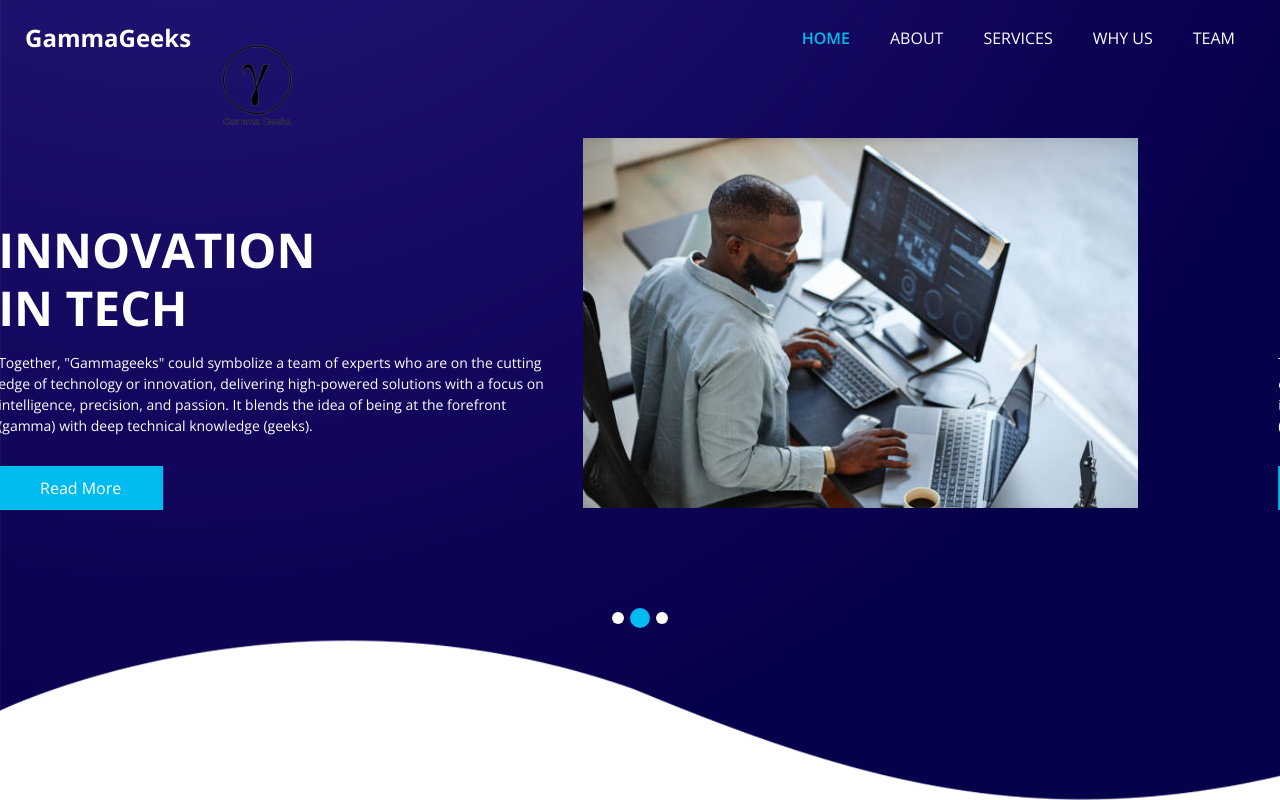
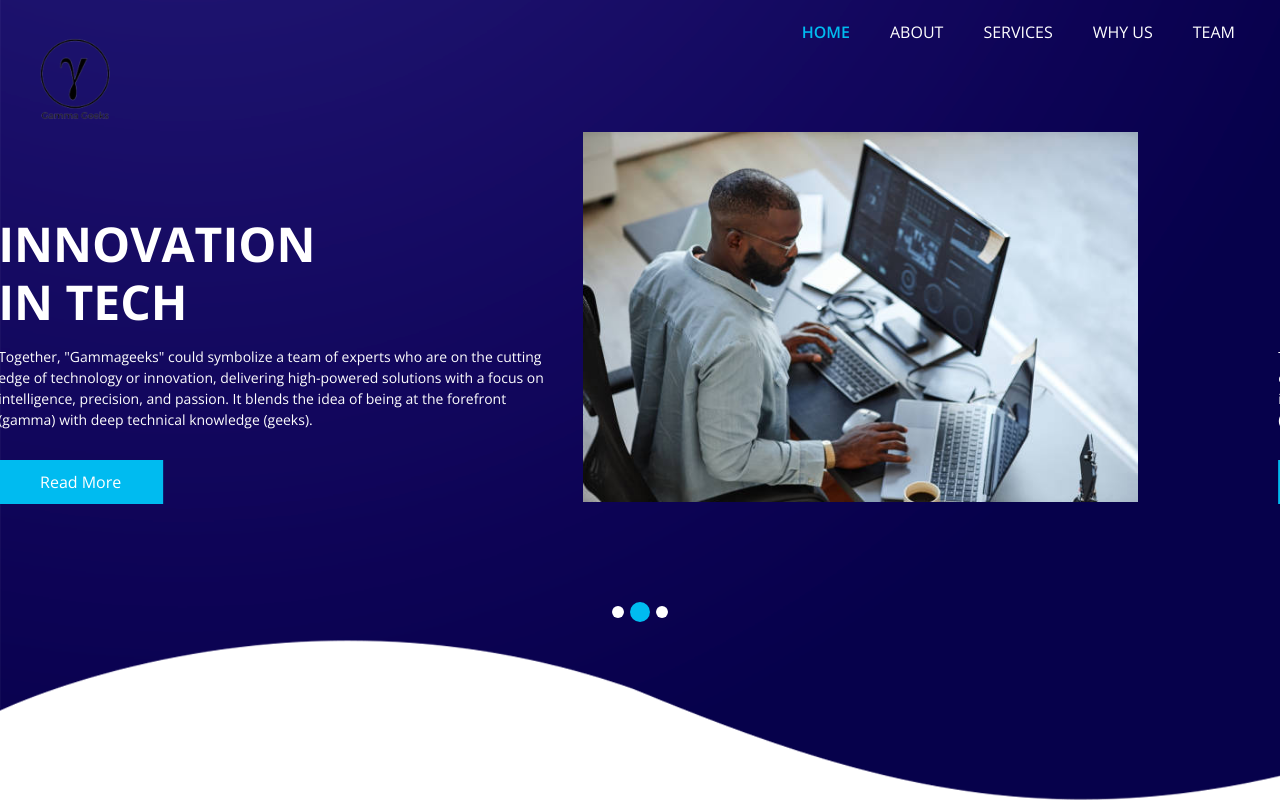
Before and after one commit to Mboni1/gammageeks, a plain HTML site: page finexo-html/index.html in a window 1280 px wide. Shown: the top 800 px of the page. Drawn offline with nearby package versions, Linux system fonts and the light colour scheme; some packages are replaced by stand-ins of ours.

Commit message:
logo change

```diff
--- a/finexo-html/index.html
+++ b/finexo-html/index.html
@@ -50,18 +50,16 @@
       <div class="container-fluid">
         <nav class="navbar navbar-expand-lg custom_nav-container ">
           <a class="navbar-brand" href="index.html">
-            <span>
-              GammaGeeks
-            </span>
+            <div class="logo">
+              <img src="images/new logo.png" alt="Logo">
+            </div>
           </a>
 
           <button class="navbar-toggler" type="button" data-toggle="collapse" data-target="#navbarSupportedContent"
             aria-controls="navbarSupportedContent" aria-expanded="false" aria-label="Toggle navigation">
             <span class=""> </span>
           </button>
-          <div class="logo">
-            <img src="images/new logo.png" alt="Logo">
-          </div>
+
 
           <div class="collapse navbar-collapse" id="navbarSupportedContent">
             <ul class="navbar-nav  ">
```
